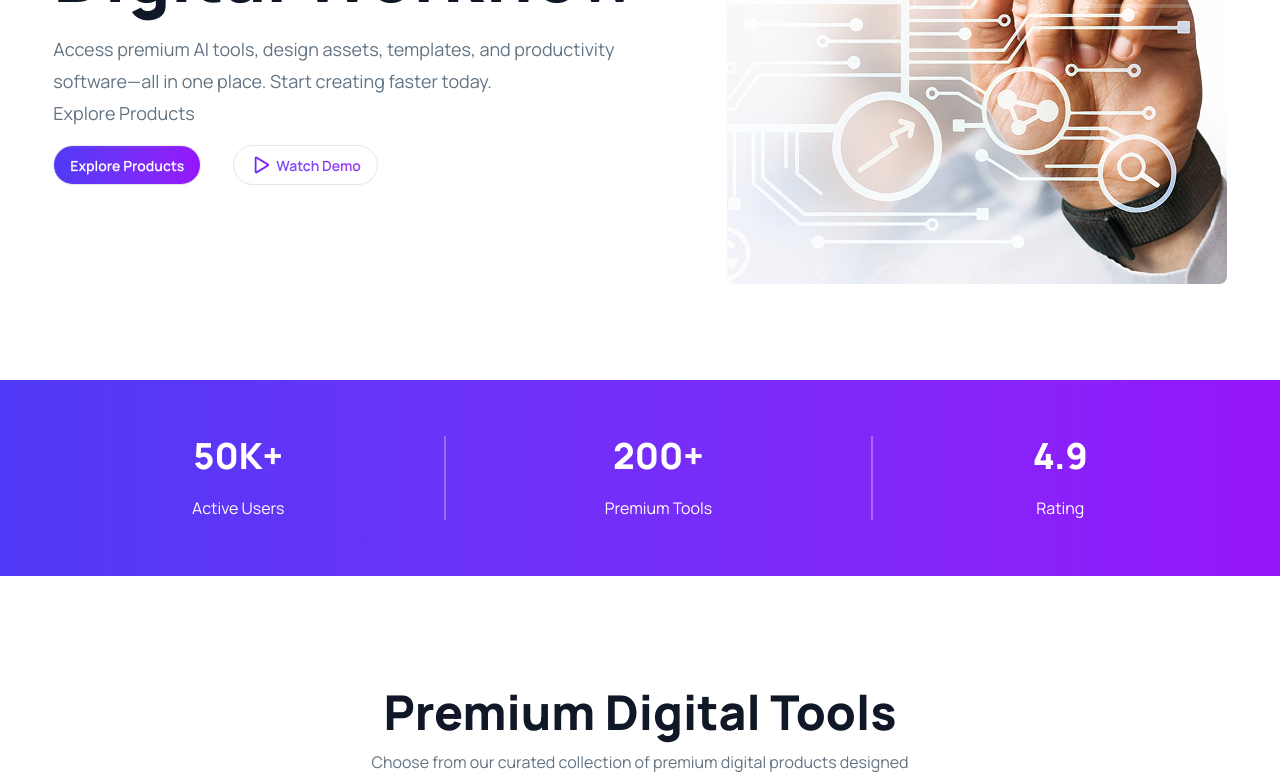
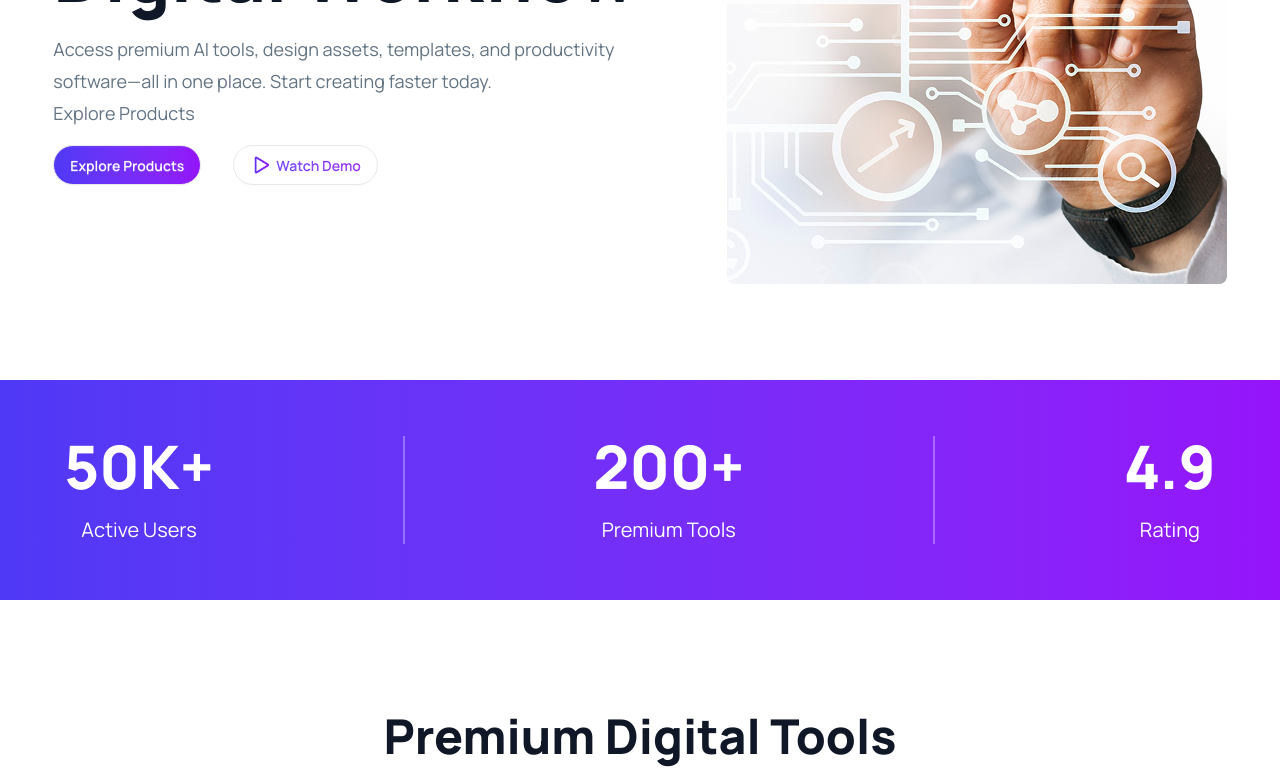
Before and after one commit to tfshorifulislam/digital-tools, a React (Vite) app: page / in a window 1280 px wide. Shown: the part 474-1248 px from the top of the page. Built offline with nearby package versions, Linux system fonts and the light colour scheme.

Commit message:
mainsection toggle btn dynamicly css add and stats section text size issue fixed

```diff
--- a/src/App.jsx
+++ b/src/App.jsx
@@ -1,3 +1,4 @@
+import { useState } from 'react'
 import './App.css'
 import Banner from './Components/Banner/Banner'
 import MainSection from './Components/MainSection/MainSection'
@@ -6,13 +7,14 @@ import Stats from './Components/Stats/Stats'
 
 function App() {
 
-
+  const [mainSectionBtnToggle, setMainSectionBtnToggle] = useState('Products')
+  console.log(mainSectionBtnToggle)
   return (
-    <div className='max-w-480'>
+    <div className='max-w-480 mx-auto'>
      <NavBar />
      <Banner />
      <Stats />
-     <MainSection />
+     <MainSection mainSectionBtnToggle={mainSectionBtnToggle} setMainSectionBtnToggle={setMainSectionBtnToggle} />
     </div>
   )
 }
--- a/src/Components/MainSection/MainSection.jsx
+++ b/src/Components/MainSection/MainSection.jsx
@@ -1,6 +1,8 @@
 import React from 'react';
 
-const MainSection = () => {
+const MainSection = ({ mainSectionBtnToggle, setMainSectionBtnToggle }) => {
+
+
     return (
         <div>
             <div>
@@ -10,12 +12,22 @@ const MainSection = () => {
                     <div className='flex justify-center mb-10'>
                         <div className='flex justify-center items-center w-fit bg-white border border-[#F6F6F6] p-2 rounded-full '>
                             <button
-                                className='btn rounded-2xl md:rounded-full py-3 px-6 bg-linear-to-r from-[#4F39F6] to-[#9514FA] text-white'>
+                                onClick={() => setMainSectionBtnToggle('Products')}
+                                className={`btn rounded-2xl md:rounded-full py-3 px-6
+                                ${mainSectionBtnToggle === 'Products'
+                                        ? 'bg-linear-to-r from-[#4F39F6] to-[#9514FA] text-white duration-1000'
+                                        : 'text-[#25065D]'
+                                    }`}>
                                 Products
                             </button>
 
                             <button
-                                className='btn rounded-2xl md:rounded-full py-3 px-6  text-[#25065D]'>
+                                onClick={() => setMainSectionBtnToggle('Cart')}
+                                className={`btn rounded-2xl md:rounded-full py-3 px-6
+                                ${mainSectionBtnToggle === 'Cart'
+                                        ? 'bg-linear-to-r from-[#4F39F6] to-[#9514FA] text-white duration-1000'
+                                        : 'text-[#25065D]'
+                                    }`}>
                                 Cart (2)
                             </button>
 
--- a/src/Components/Stats/Stats.jsx
+++ b/src/Components/Stats/Stats.jsx
@@ -4,24 +4,24 @@ const Stats = () => {
     return (
         <div>
             <div className='bg-linear-to-r from-[#4F39F6] to-[#9514FA] mb-28'>
-                <div className='flex justify-between  gap-3 py-7 lg:py-14 px-5 lg:px-48 text-white text-center'>
+                <div className='flex justify-between  gap-3 py-7 lg:py-14 w-10/12 lg:w-6xl mx-auto text-white text-center'>
                     <div className=''>
-                        <h2 className='font-semibold md:font-extrabold text-3xl lg:text-4xl md:mb-5 mb-2'>50K+</h2>
-                        <p className=''>Active Users</p>
+                        <h2 className='font-semibold md:font-extrabold text-3xl md:text-5xl lg:text-6xl md:mb-5 mb-2'>50K+</h2>
+                        <p className='text-lg md:text-xl lg:text-3'>Active Users</p>
                     </div>
 
                      <div className='border-r-2 border-white opacity-30'></div>
 
                     <div>
-                        <h1 className='font-semibold md:font-extrabold text-3xl lg:text-4xl md:mb-5 mb-2'>200+</h1>
-                        <p className=''>Premium Tools</p>
+                        <h1 className='font-semibold md:font-extrabold text-3xl md:text-5xl lg:text-6xl md:mb-5 mb-2'>200+</h1>
+                        <p className='text-lg md:text-xl lg:text-3'>Premium Tools</p>
                     </div>
 
                     <div className='border-r-2 border-white opacity-30'></div>
 
                     <div>
-                        <h2 className='font-extrabold text-3xl lg:text-4xl md:mb-5 mb-2'>4.9</h2>
-                        <h2 className=''>Rating</h2>
+                        <h2 className='font-extrabold text-3xl md:text-5xl lg:text-6xl md:mb-5 mb-2'>4.9</h2>
+                        <h2 className='text-lg md:text-xl lg:text-3'>Rating</h2>
                     </div>
                 </div>
             </div>
```
